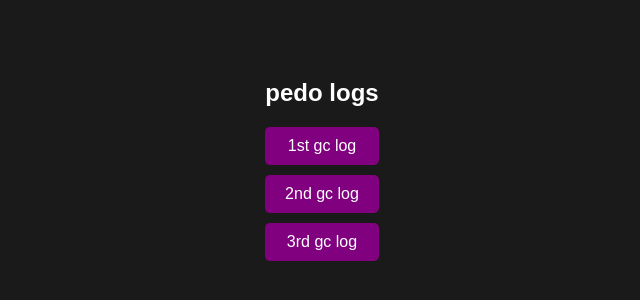
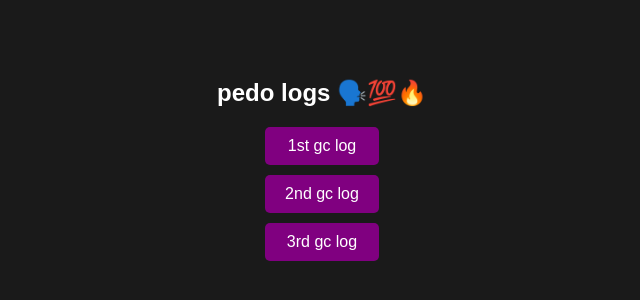
Before and after one commit to PyxizV/proof, a plain HTML site: page index.html in a window 1280 px wide. Shown: the part 230-530 px from the top of the page, without its empty margins (318-958 px from the left). Drawn offline with Linux system fonts and the light colour scheme.

Commit message:
Update index.html

```diff
--- a/index.html
+++ b/index.html
@@ -58,7 +58,7 @@
 </head>
 <body>
 
-<div class="label">pedo logs</div>
+<div class="label">pedo logs 🗣️💯🔥</div>
 
 <div class="button-container">
     <button onclick="window.location.href='https://proof-flax.vercel.app/pookielogs'">1st gc log</button>
```
